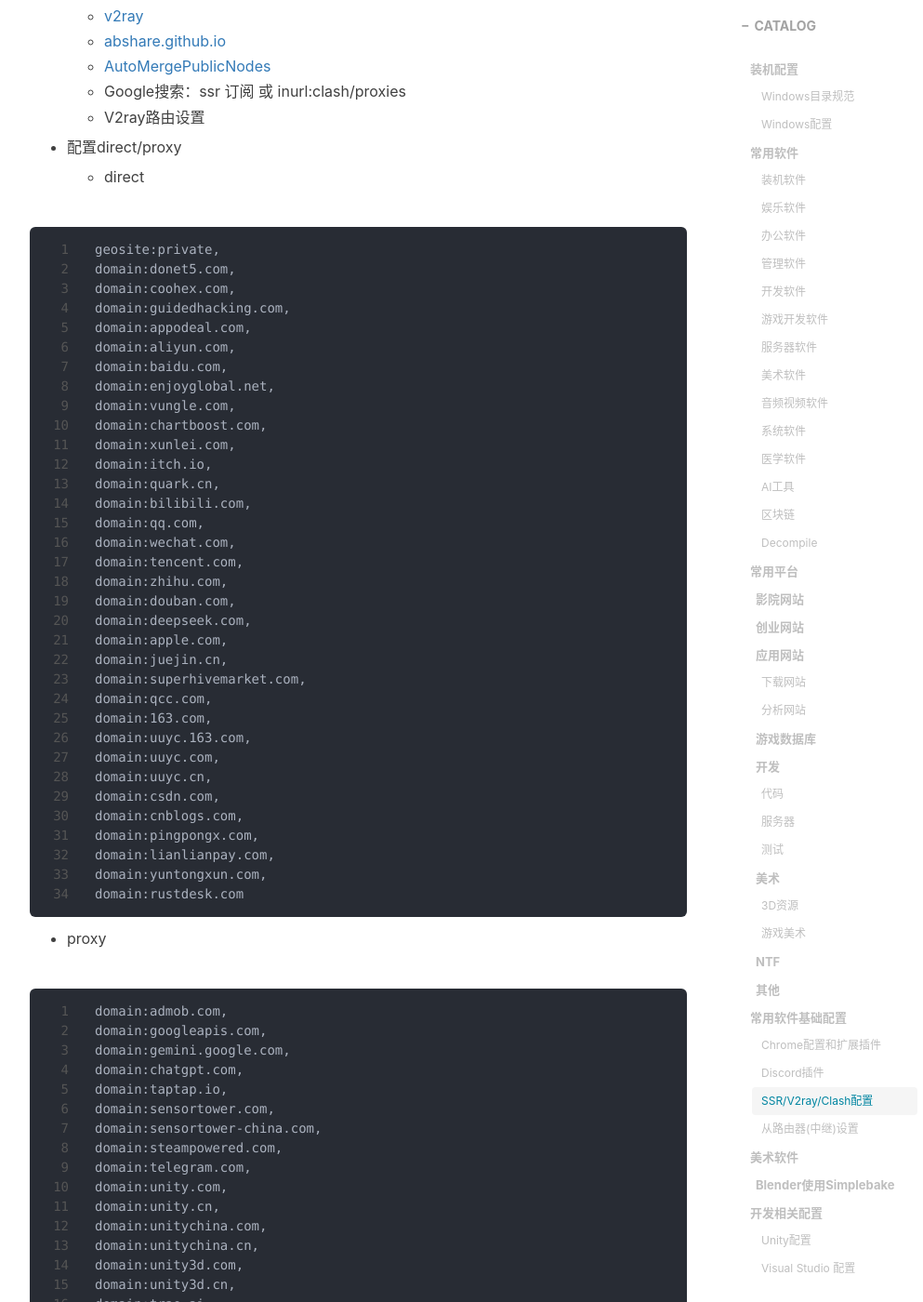
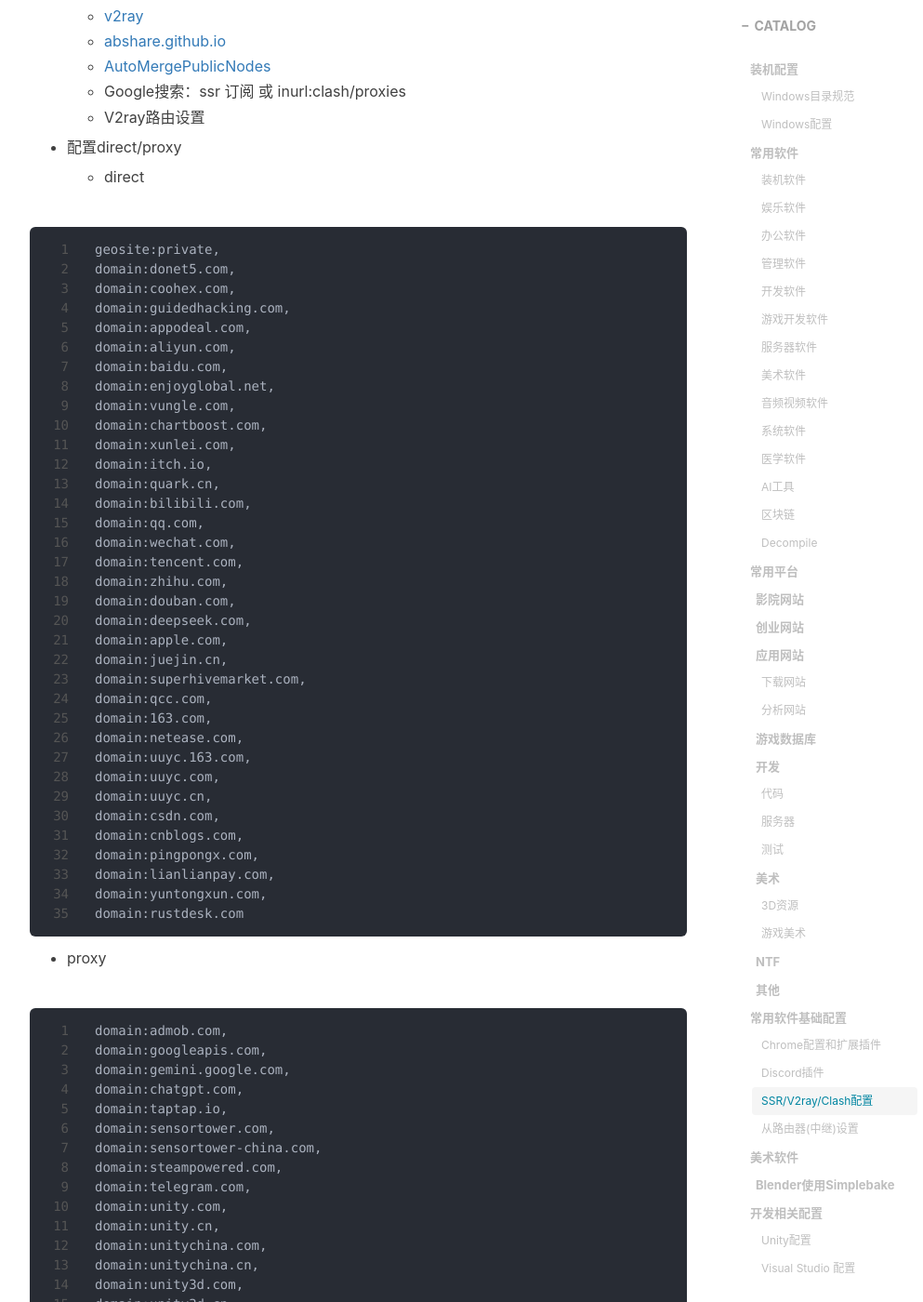
Before and after one commit to gumcstronger/gumcstronger.github.io, a Jekyll site: the page built from _posts/2022/2022-08-24-windows.md, in a window 1280 px wide and 1400 px high, scrolled down 14147 px. Shown: the whole window at 93% size, without its empty margins (233-1226 px from the left). Built offline with Jekyll 4.4.1, drawn with Linux system fonts in a browser that asks for light colours; nearby versions of some CDN libraries; comment, search, counter and statistics services are not loaded.

Commit message:
Update 2022-08-24-windows.md

```diff
--- a/_posts/2022/2022-08-24-windows.md
+++ b/_posts/2022/2022-08-24-windows.md
@@ -524,6 +524,7 @@
 domain:superhivemarket.com,
 domain:qcc.com,
 domain:163.com,
+domain:netease.com,
 domain:uuyc.163.com,
 domain:uuyc.com,
 domain:uuyc.cn,
```
